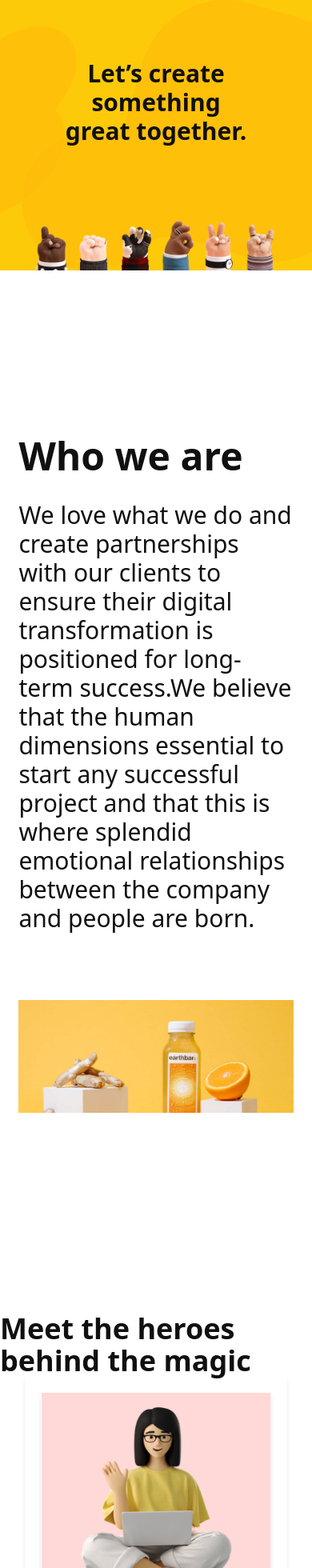
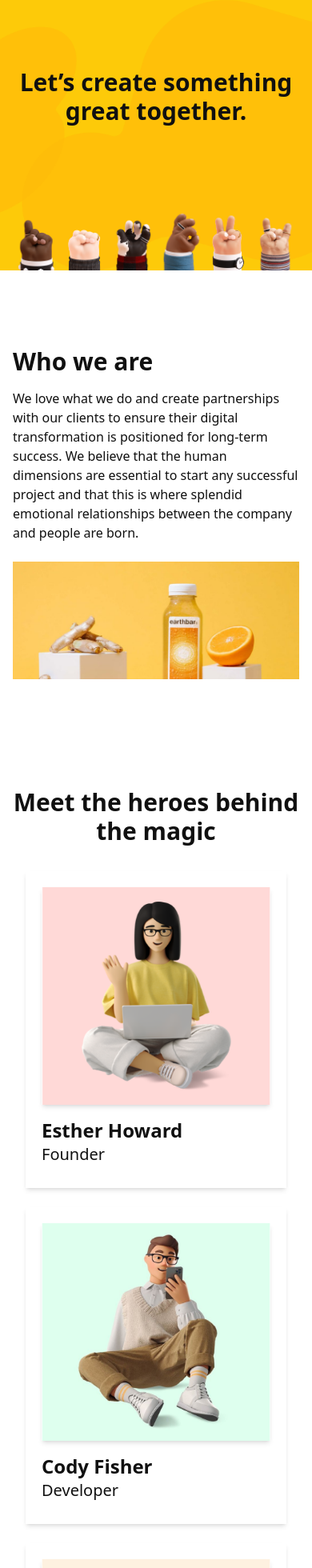
Before and after one commit to murat-aydin01/piton-next-project, a Next.js app: page / in a window 390 px wide. Shown: the top 1960 px of the page at 80% size. Built offline with nearby package versions, Linux system fonts and the light colour scheme.

Commit message:
responsive düzenlemeler

```diff
--- a/src/app/page.js
+++ b/src/app/page.js
@@ -5,11 +5,11 @@ import StatsSection from "@/components/StatsSection";
 
 export default function Home() {
   return (
-    <div className="flex flex-col gap-52 text-inputBorder">
+    <div className="flex flex-col gap-24 text-inputBorder">
       <HeroSection />
       <IntroSection />
-      <StatsSection/>
-      <FormSection/>
+      <StatsSection />
+      <FormSection />
     </div>
   );
 }
--- a/src/components/FormSection.js
+++ b/src/components/FormSection.js
@@ -2,21 +2,25 @@
 
 import useContactForm from "@/hooks/useContactForm";
 
-function FormSection() {
+export default function FormSection() {
   const { formData, handleChange, handleSubmit } = useContactForm();
 
   return (
-    <section className="flex flex-col md:flex-row justify-around items-center flex-wrap px-4 md:px-8 lg:px-24 py-14">
-      <div className="w-full md:w-4/12 mb-8 md:mb-0">
-        <img src="/images/SideImage.png" alt="side image" className="w-full h-auto" />
+    <section className="flex flex-col md:flex-row justify-around items-center flex-wrap px-4 md:px-8 lg:px-24 py-14 lg:min-h-screen">
+      <div className="w-full md:w-4/12 mb-8 md:mb-0 flex justify-center">
+        <img
+          src="/images/SideImage.png"
+          alt="side image"
+          className="w-3/4 md:w-full h-auto"
+        />
       </div>
-      <div className="flex flex-col w-full md:w-5/12">
-        <h2 className="self-center md:self-end text-4xl font-bold mb-8">
+      <div className="flex flex-col w-full md:w-5/12 px-4">
+        <h2 className="self-center md:self-end text-3xl sm:text-4xl md:text-5xl font-bold mb-8">
           We&apos;d love to hear from you
         </h2>
         <form className="flex flex-col gap-y-8" onSubmit={handleSubmit}>
           <input
-            className="border-2 border-inputBorder h-24 p-4"
+            className="border-2 border-inputBorder h-16 sm:h-20 p-4 text-base"
             type="text"
             name="name"
             value={formData.name}
@@ -24,7 +28,7 @@ function FormSection() {
             onChange={handleChange}
           />
           <input
-            className="border-2 border-inputBorder h-24 p-4"
+            className="border-2 border-inputBorder h-16 sm:h-20 p-4 text-base"
             type="email"
             name="email"
             value={formData.email}
@@ -32,22 +36,24 @@ function FormSection() {
             onChange={handleChange}
           />
           <input
-            className="border-2 border-inputBorder h-24 p-4"
+            className="border-2 border-inputBorder h-16 sm:h-20 p-4 text-base"
             type="url"
             name="url"
             value={formData.url}
             placeholder="Website URL*"
             onChange={handleChange}
           />
-          <input
-            className="border-2 border-inputBorder h-48 p-4"
-            type="text"
+          <textarea
+            className="border-2 border-inputBorder h-32 sm:h-40 p-4 text-base"
             name="details"
             value={formData.details}
             placeholder="Project Details*"
             onChange={handleChange}
           />
-          <button className="bg-black text-white mt-4 h-24" type="submit">
+          <button
+            className="bg-black text-white mt-4 h-16 sm:h-20 text-base font-semibold"
+            type="submit"
+          >
             Send Proposal
           </button>
         </form>
@@ -55,5 +61,3 @@ function FormSection() {
     </section>
   );
 }
-
-export default FormSection;
--- a/src/components/HeroCard.js
+++ b/src/components/HeroCard.js
@@ -1,15 +1,17 @@
-import React from 'react'
+import React from 'react';
 
-function HeroCard({img, name, role}) {
+function HeroCard({ img, name, role}) {
   return (
-    <div className=' flex flex-col justify-between shadow-md px-5 pt-5 pb-7  '>
-      <img src={img} className='shadow-md'/>
-      <div>
-        <p className='text-3xl font-semibold '>{name}</p>
-        <p className='text-2xl font-normal '>{role}</p>
+    <div
+      className={`flex flex-col justify-between shadow-md px-5 pt-5 pb-7 w-full max-w-md mx-auto`}
+    >
+      <img src={img} alt={name} className="w-full h-auto shadow-md" />
+      <div className="mt-4">
+        <p className="text-2xl md:text-3xl font-semibold">{name}</p>
+        <p className="text-xl md:text-2xl font-normal">{role}</p>
       </div>
     </div>
-  )
+  );
 }
 
-export default HeroCard
+export default HeroCard;
--- a/src/components/HeroSection.js
+++ b/src/components/HeroSection.js
@@ -1,16 +1,24 @@
-function HeroSection() {
+"use client";
+
+export default function HeroSection() {
   return (
-    <section className="h-[40vh] md:h-[60vh] lg:h-[90vh] bg-[url('/images/HeroShape.png')] bg-cover bg-center bg-heroBg flex flex-col justify-between items-center">
-      <h1 className="w-full my-auto text-center px-[20%]
-                 text-3xl sm:text-4xl md:text-6xl lg:text-7xl xl:text-8xl 2xl:text-9xl font-bold">
+    <section
+      className="h-[40vh] md:h-[60vh] lg:h-screen
+                 bg-[url('/images/HeroShape.png')] bg-cover bg-center bg-heroBg
+                 flex flex-col justify-between items-center"
+    >
+      <h1
+        className="w-full my-auto text-center px-4
+                   sm:px-[20%]
+                   text-3xl sm:text-4xl md:text-6xl lg:text-7xl xl:text-8xl 2xl:text-9xl
+                   font-bold"
+      >
         Let’s create something great together.
       </h1>
-      <div className="flex px-[10%] w-full h- justify-center md:justify-between">
-        <img src="/images/Hands1.png" alt="hands 1" className="w-1/2 " />
-        <img src="/images/Hands2.png" alt="hands 2" className="  w-1/2" />
+      <div className="flex px-4 sm:px-[10%] w-full justify-center md:justify-between">
+        <img src="/images/Hands1.png" alt="hands 1" className="w-1/2" />
+        <img src="/images/Hands2.png" alt="hands 2" className="w-1/2" />
       </div>
     </section>
   );
 }
-
-export default HeroSection;
--- a/src/components/IntroSection.js
+++ b/src/components/IntroSection.js
@@ -1,21 +1,21 @@
 import React from "react";
 
-function IntroSection() {
+export default function IntroSection() {
   return (
-    <section className="flex flex-col justify-between px-[6vw] gap-y-[10vh]">
-      <div className="flex flex-col gap-y-8">
-        <h2 className="text-5xl font-bold">Who we are</h2>
-        <p className="text-3xl font-normal">
+    <section className="flex flex-col justify-center px-4 sm:px-[6vw] gap-y-6 xl:min-h-screen">
+      <div className="flex flex-col gap-y-4 sm:gap-y-6">
+        <h2 className="text-3xl sm:text-4xl md:text-5xl font-bold">
+          Who we are
+        </h2>
+        <p className="text-base sm:text-lg md:text-xl">
           We love what we do and create partnerships with our clients to ensure
-          their digital transformation is positioned for long-term success.We
-          believe that the human dimensions essential to start any successful
-          project and that this is where splendid emotional relationships
-          between the company and people are born.
+          their digital transformation is positioned for long-term success. We
+          believe that the human dimensions are essential to start any successful
+          project and that this is where splendid emotional relationships between
+          the company and people are born.
         </p>
       </div>
-      <img src="/images/MidImage.png" alt="Middle Image" />
+      <img src="/images/MidImage.png" alt="Middle Image" className="w-full h-auto" />
     </section>
   );
 }
-
-export default IntroSection;
--- a/src/components/StatsSection.js
+++ b/src/components/StatsSection.js
@@ -1,41 +1,64 @@
 import HeroCard from "./HeroCard";
 
-function StatsSection() {
+export default function StatsSection() {
   return (
-    <section className="flex flex-col items-center  py-[5vh] ">
-      <h2 className="text-4xl font-bold">Meet the heroes behind the magic</h2>
-      <div className="flex flex-wrap justify-center gap-6 w-full px-[8vw]">
-  <HeroCard img={"/images/Avatar1.png"} name={"Esther Howard"} role={"Founder"}
-    className="w-full sm:w-1/2 lg:w-1/3" />
-  <HeroCard img={"/images/Avatar2.png"} name={"Cody Fisher"} role={"Developer"}
-    className="w-full sm:w-1/2 lg:w-1/3" />
-  <HeroCard img={"/images/Avatar3.png"} name={"Brooklyn Simmons"} role={"Designer"}
-    className="w-full sm:w-full md:w-1/2 lg:w-1/3" />
+    <section className="flex flex-col items-center py-10 px-4 lg:min-h-screen">
+      <h2 className="text-3xl sm:text-4xl md:text-5xl font-bold mb-8 text-center">
+        Meet the heroes behind the magic
+      </h2>
+      <div className="w-full px-4 sm:px-[8vw] mb-10">
+        <div className="grid grid-cols-1 md:grid-cols-2 xl:grid-cols-3 gap-6">
+          <HeroCard
+            img="/images/Avatar1.png"
+            name="Esther Howard"
+            role="Founder"
+          />
+          <HeroCard
+            img="/images/Avatar2.png"
+            name="Cody Fisher"
+            role="Developer"
+          />
+          <HeroCard
+            img="/images/Avatar3.png"
+            name="Brooklyn Simmons"
+            role="Designer"
+          />
         </div>
-
+      </div>
       <div className="grid grid-cols-1 md:grid-cols-2 lg:grid-cols-4 gap-8 w-full place-items-center px-4 sm:px-8 lg:px-24 py-14 bg-inputBorder text-white">
         <div className="flex flex-col gap-4">
-    <p className="text-primaryDark text-6xl font-bold">350 +</p>
-    <p className="text-3xl font-normal">Clients Worldwide</p>
+          <p className="text-primaryDark text-4xl sm:text-5xl md:text-6xl font-bold">
+            350 +
+          </p>
+          <p className="text-xl sm:text-2xl md:text-3xl font-normal">
+            Clients Worldwide
+          </p>
         </div>
         <div className="flex flex-col gap-4">
-    <p className="text-primaryDark text-6xl font-semibold">20 +</p>
-    <p className="text-3xl font-normal">Team Members</p>
+          <p className="text-primaryDark text-4xl sm:text-5xl md:text-6xl font-semibold">
+            20 +
+          </p>
+          <p className="text-xl sm:text-2xl md:text-3xl font-normal">
+            Team Members
+          </p>
         </div>
         <div className="flex flex-col gap-4">
-    <p className="text-primaryDark text-6xl font-semibold">100 +</p>
-    <p className="text-3xl font-normal">Projects Completed</p>
+          <p className="text-primaryDark text-4xl sm:text-5xl md:text-6xl font-semibold">
+            100 +
+          </p>
+          <p className="text-xl sm:text-2xl md:text-3xl font-normal">
+            Projects Completed
+          </p>
         </div>
         <div className="flex flex-col gap-4">
-    <p className="text-primaryDark text-6xl font-semibold">85M +</p>
-    <p className="text-3xl font-normal">Revenue Generated</p>
+          <p className="text-primaryDark text-4xl sm:text-5xl md:text-6xl font-semibold">
+            85M +
+          </p>
+          <p className="text-xl sm:text-2xl md:text-3xl font-normal">
+            Revenue Generated
+          </p>
         </div>
       </div>
-
-
-
     </section>
   );
 }
-
-export default StatsSection;
```
Lines whose indentation alone changed are shown as unchanged.
